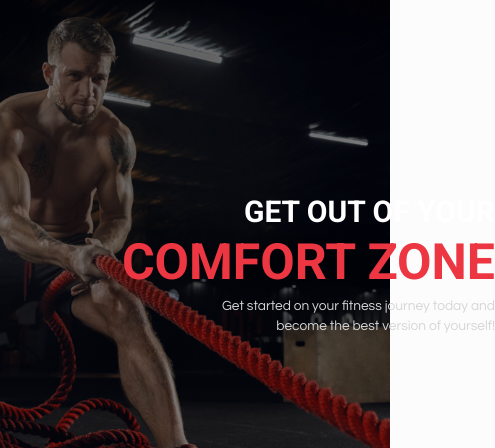
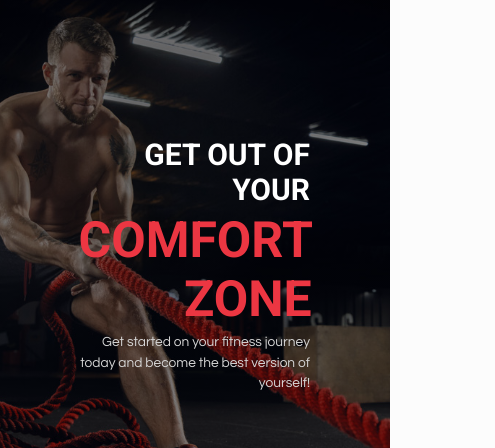
Before and after one commit to rightson1/Adrian, a Next.js app: page / in a window 390 px wide. Shown: the part 4520-4968 px from the top of the page, 495 px wide, since content can reach past the window. Built offline with nearby package versions, Linux system fonts and the light colour scheme; no server answers; a web font is replaced by a local one.

Commit message:
update Contact.jsx, Motivation.jsx, _app.jsx and pages/index.jsx

```diff
--- a/components/Contact.jsx
+++ b/components/Contact.jsx
@@ -4,7 +4,7 @@ import { Box, Grid, Typography, Button } from "@mui/material";
 
 const Contact = () => {
     const { colors } = useGlobalProvider()
-    return <Box bgcolor={colors.black[600]} className="pt-10 pb-[100px] px-10">
+    return <Box bgcolor={colors.black[600]} className="pt-10 pb-[100px] px-3 md:px-10">
         <Grid container spacing={5}>
             <Grid item xs={12} md={6} className="flex flex-col  gap-6">
                 <Typography color={"white"} variant="h3" fontFamily="Questrial" className="">
--- a/components/Motivation.jsx
+++ b/components/Motivation.jsx
@@ -14,7 +14,7 @@ const Motivation = () => {
             backgroundRepeat: 'no-repeat',
             backgroundPosition: 'center',
         }}
-    > <div className="flex flex-col self-center md:self-end  w-[600px] items-end">
+    > <div className="flex flex-col self-center md:self-end w-full  md:w-[600px] items-center md:items-end">
             <Typography color={"white"} variant="h3" className="font-[800] my-1 text-[30px] md:text-[50px] text-right">
                 GET OUT OF YOUR
             </Typography>
@@ -23,7 +23,7 @@ const Motivation = () => {
                 COMFORT ZONE
             </Typography>
 
-            <Typography color={colors.black[100]} variant="body1" fontFamily="Questrial" className="my-1 text-right w-1/2">
+            <Typography color={colors.black[100]} variant="body1" fontFamily="Questrial" className="my-1 text-right md:w-1/2">
                 Get started on your fitness journey today and become the best version of yourself!
             </Typography>
         </div>
--- a/pages/_app.jsx
+++ b/pages/_app.jsx
@@ -33,7 +33,7 @@ function MyApp(props) {
       <CacheProvider value={emotionCache}>
         <ThemeProvider>
           <div className="w-[100vw] ">
-            <div className="">
+            <div className="w-screen overflow-x-hidden">
               <Navbar homepage={Component.homepage} />
               <Component {...pageProps} />
               <Toaster />
--- a/pages/index.jsx
+++ b/pages/index.jsx
@@ -11,7 +11,7 @@ import Contact from "../components/Contact";
 const Index = () => {
   const { colors } = useGlobalProvider();
   return (
-    <Box>
+    <Box >
       <Hero />
       <Process />
       <Testimanials />
```
